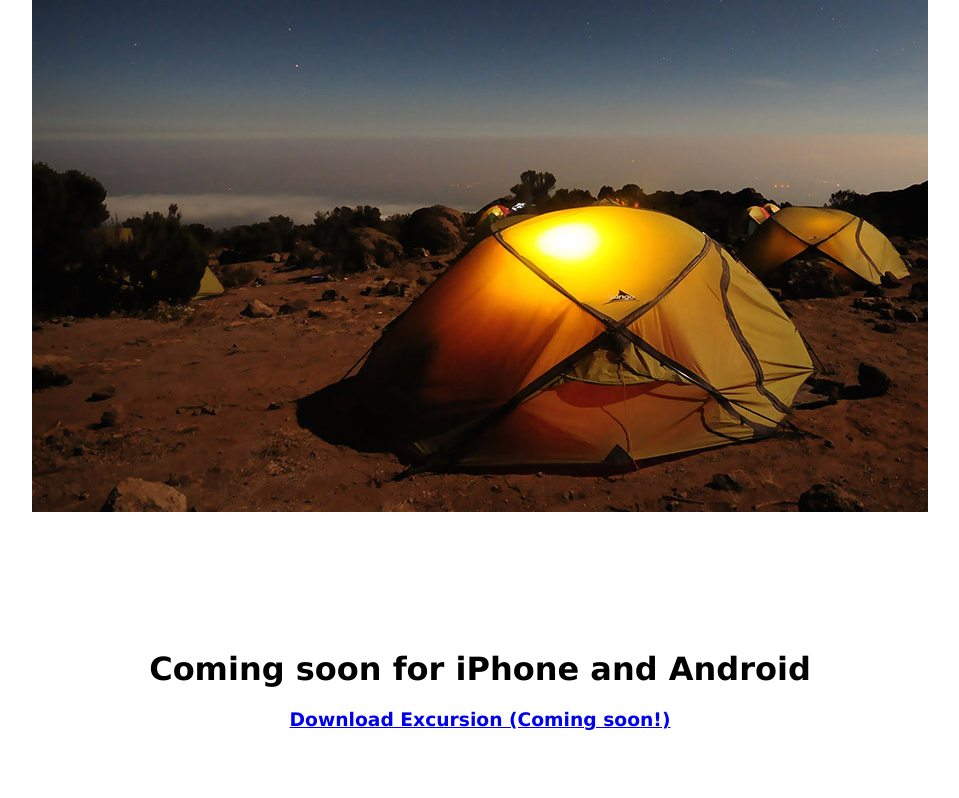
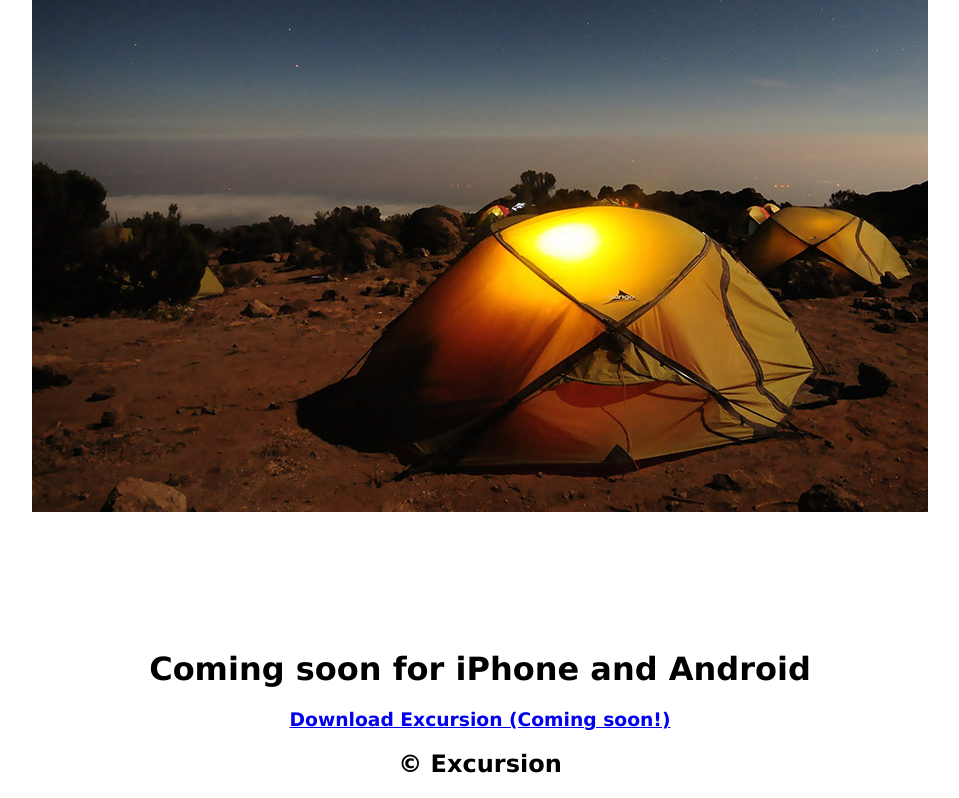
Before and after one commit to briana177/excursion, a plain HTML site: page index.html in a window 1280 px wide. Shown: the part 418-1216 px from the top of the page, without its empty margins (160-1119 px from the left). Before the commit the page ends 1167 px from the top, so only its background shows below. Drawn offline with Linux system fonts and the light colour scheme.

Commit message:
Add footer.

```diff
--- a/index.html
+++ b/index.html
@@ -26,6 +26,10 @@
     <h3><a href="#discover">Download Excursion (Coming soon!)</a></h3>
   </div>
 
+  <div id="footer">
+    <h2>&copy; Excursion</h2>
+  </div>
+
 
 </body>
 </html>
```
